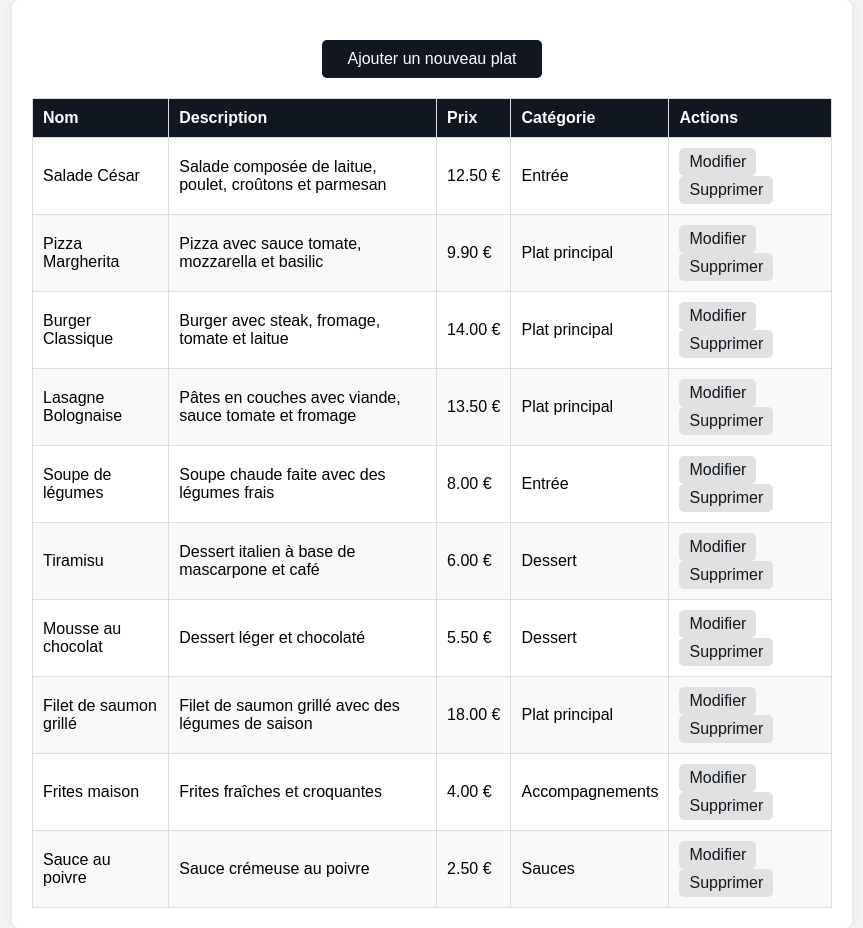
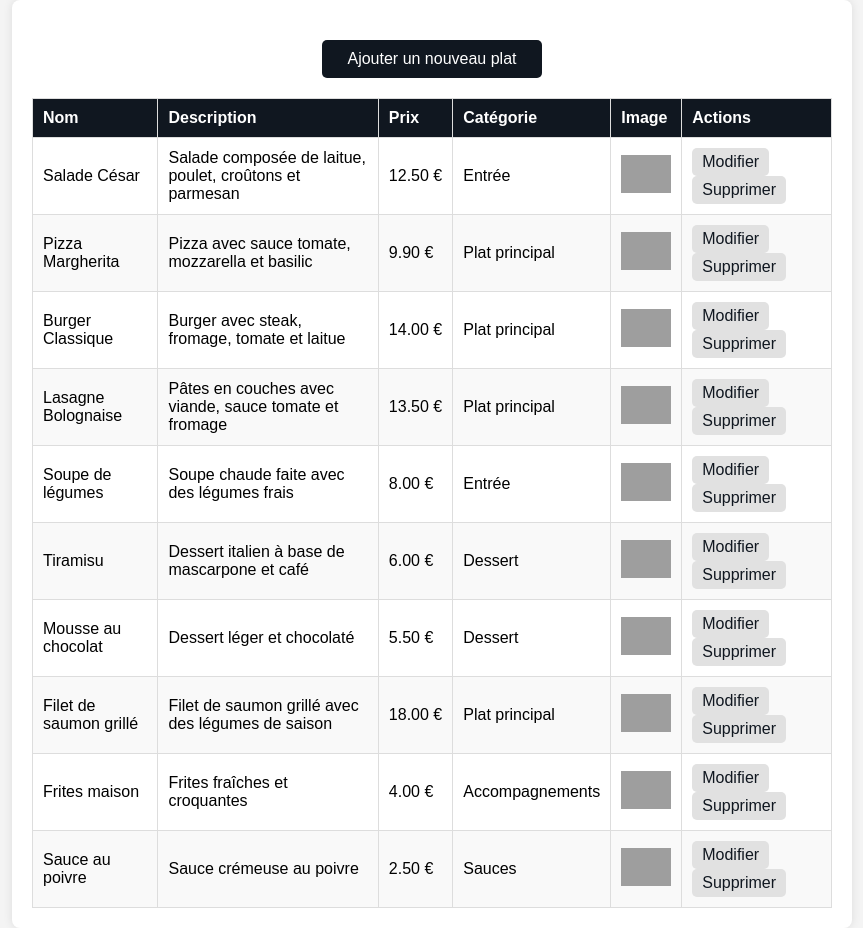
Before and after one commit to scott-allo/gestionnaire-de-menu, a PHP site: page /gestion.php in a window 1280 px wide. Shown: the whole page, without its empty margins (208-1071 px from the left). Run offline with PHP 8.4, Linux system fonts and the light colour scheme; data comes from the database, SQL or seed files in the repository; grey boxes are pictures that could not be loaded.

Commit message:
colonne image

```diff
--- a/menu/gestion.php
+++ b/menu/gestion.php
@@ -9,10 +9,11 @@ try {
     $pdo->setAttribute(PDO::ATTR_ERRMODE, PDO::ERRMODE_EXCEPTION);
 } catch (PDOException $e) {
     die("Connection error: " . $e->getMessage());
+
 }
 
 // Retrieve all dishes
-$sql = "SELECT p.id, p.name, p.description, p.price, c.name AS category
+$sql = "SELECT p.id, p.name, p.description, p.price, p.image, c.name AS category
         FROM dishes p
         JOIN categories c ON p.category_id = c.id";
 $stmt = $pdo->query($sql);
@@ -103,7 +104,7 @@ $dishes = $stmt->fetchAll(PDO::FETCH_ASSOC);
         }
 
         td.price {
-            white-space: nowrap; /* Empêche le retour à la ligne pour le prix */
+            white-space: nowrap;
         }
 
         @media (max-width: 768px) {
@@ -184,6 +185,7 @@ $dishes = $stmt->fetchAll(PDO::FETCH_ASSOC);
                     <th>Description</th>
                     <th>Prix</th>
                     <th>Catégorie</th>
+                    <th>Image</th>
                     <th>Actions</th>
                 </tr>
             </thead>
@@ -194,6 +196,13 @@ $dishes = $stmt->fetchAll(PDO::FETCH_ASSOC);
                         <td data-label="Description"><?= htmlspecialchars($dish['description']) ?></td>
                         <td data-label="Prix" class="price"><?= htmlspecialchars($dish['price']) ?> €</td>
                         <td data-label="Catégorie"><?= htmlspecialchars($dish['category']) ?></td>
+                        <td data-label="Image">
+                            <?php if (!empty($dish['image'])):?>
+                                <img src="<?= htmlspecialchars($dish['image'])?>" alt="<?= htmlspecialchars($dish['name']) ?>" width="50">
+                            <?php else: ?>
+                                <span>Pas d'image</span>
+                            <?php endif; ?>
+                        </td>
                         <td data-label="Actions">
                             <a href="edit.php?id=<?= $dish['id'] ?>">Modifier</a>
                             <a href="delete.php?id=<?= $dish['id'] ?>" onclick="return confirm('Êtes-vous sûr(e) de vouloir supprimer ce plat ?');">Supprimer</a>
```
